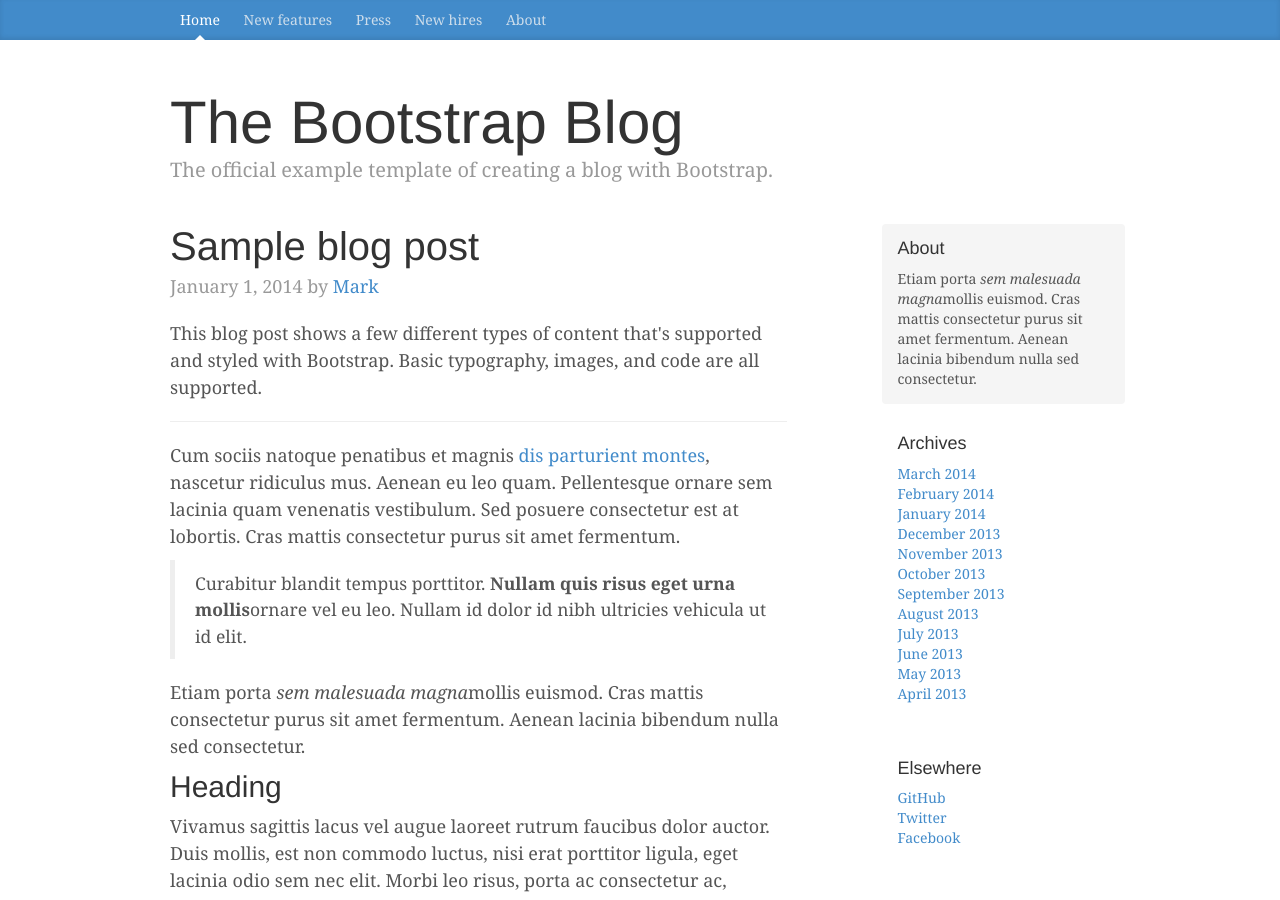
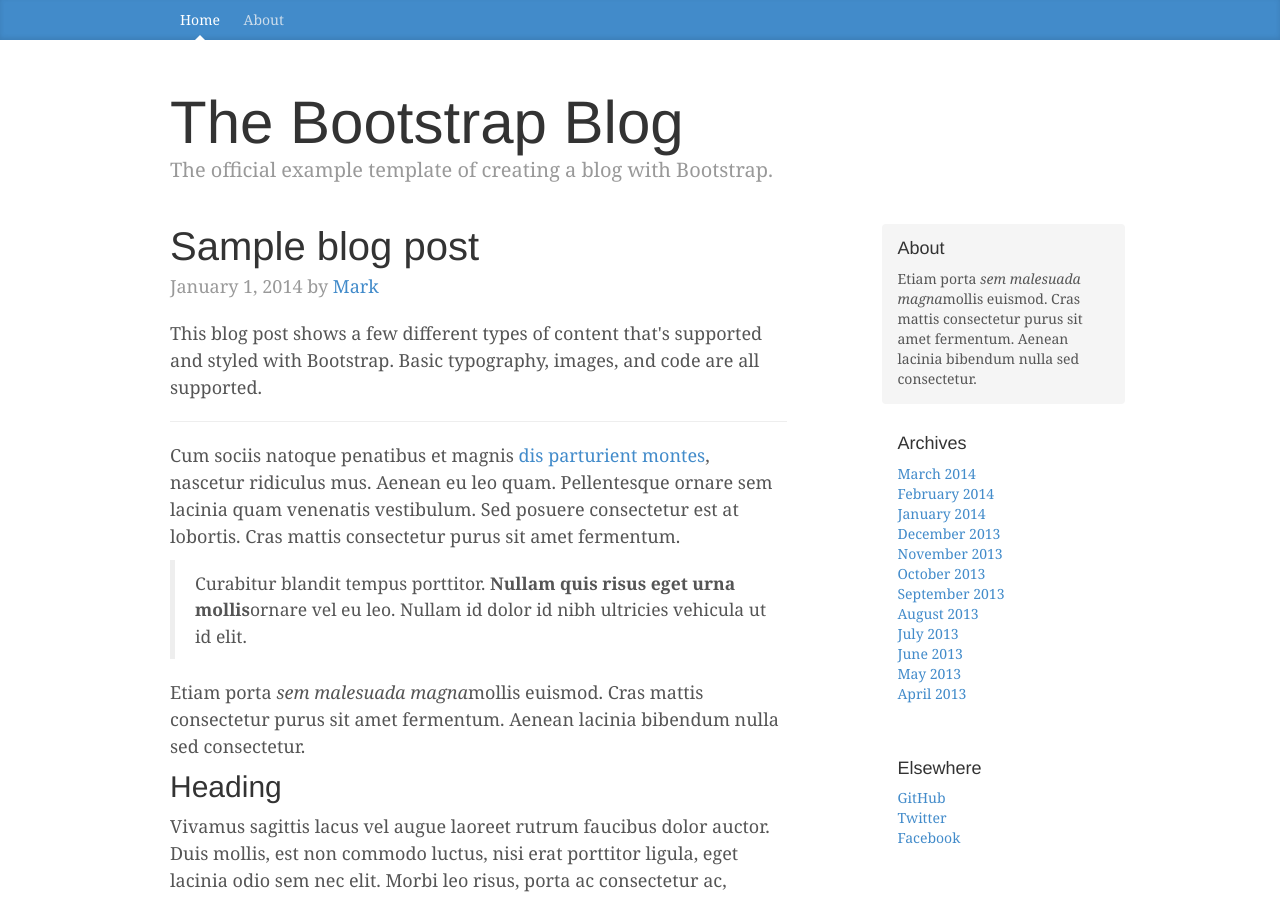
Before and after one commit to krcourville/krcourville.github.io, a Jekyll site: the page built from about/index.md, in a window 1280 px wide and 900 px high. Built offline with Jekyll 4.4.1, drawn with Linux system fonts in a browser that asks for light colours; nearby versions of some CDN libraries.

Commit message:
some header fixes

```diff
--- a/_includes/header.html
+++ b/_includes/header.html
@@ -1,27 +1,10 @@
-<header class="site-header">
-
-  <div class="wrapper">
-
-    <a class="site-title" href="{{ site.baseurl }}/">{{ site.title }}</a>
-
-    <nav class="site-nav">
-      <a href="#" class="menu-icon">
-        <svg viewBox="0 0 18 15">
-          <path fill="#424242" d="M18,1.484c0,0.82-0.665,1.484-1.484,1.484H1.484C0.665,2.969,0,2.304,0,1.484l0,0C0,0.665,0.665,0,1.484,0 h15.031C17.335,0,18,0.665,18,1.484L18,1.484z"/>
-          <path fill="#424242" d="M18,7.516C18,8.335,17.335,9,16.516,9H1.484C0.665,9,0,8.335,0,7.516l0,0c0-0.82,0.665-1.484,1.484-1.484 h15.031C17.335,6.031,18,6.696,18,7.516L18,7.516z"/>
-          <path fill="#424242" d="M18,13.516C18,14.335,17.335,15,16.516,15H1.484C0.665,15,0,14.335,0,13.516l0,0 c0-0.82,0.665-1.484,1.484-1.484h15.031C17.335,12.031,18,12.696,18,13.516L18,13.516z"/>
-        </svg>
-      </a>
-
-      <div class="trigger">
-        {% for page in site.pages %}
-          {% if page.title %}
-          <a class="page-link" href="{{ page.url | prepend: site.baseurl }}">{{ page.title }}</a>
-          {% endif %}
-        {% endfor %}
-      </div>
-    </nav>
-
-  </div>
-
-</header>
+<div class="blog-masthead">
+    <div class="container">
+        <nav class="blog-nav">
+            <a class="blog-nav-item active" href="/">Home</a>
+            {% for page in site.pages %} {% if page.title %}
+            <a class="blog-nav-item" href="{{ page.url }}">{{ page.title }}</a>
+            {% endif %} {% endfor %}
+        </nav>
+    </div>
+</div>
--- a/_layouts/default.html
+++ b/_layouts/default.html
@@ -5,17 +5,9 @@
 
 <body>
 
-    <div class="blog-masthead">
-        <div class="container">
-            <nav class="blog-nav">
-                <a class="blog-nav-item active" href="#">Home</a>
-                <a class="blog-nav-item" href="#">New features</a>
-                <a class="blog-nav-item" href="#">Press</a>
-                <a class="blog-nav-item" href="#">New hires</a>
-                <a class="blog-nav-item" href="#">About</a>
-            </nav>
-        </div>
-    </div>
+    {% include header.html %}
+
+
 
     <div class="container">
 
```
Also changed, not shown: _includes/header2.html (added, +27 -0 lines), about/index.md (renamed from about.md).
